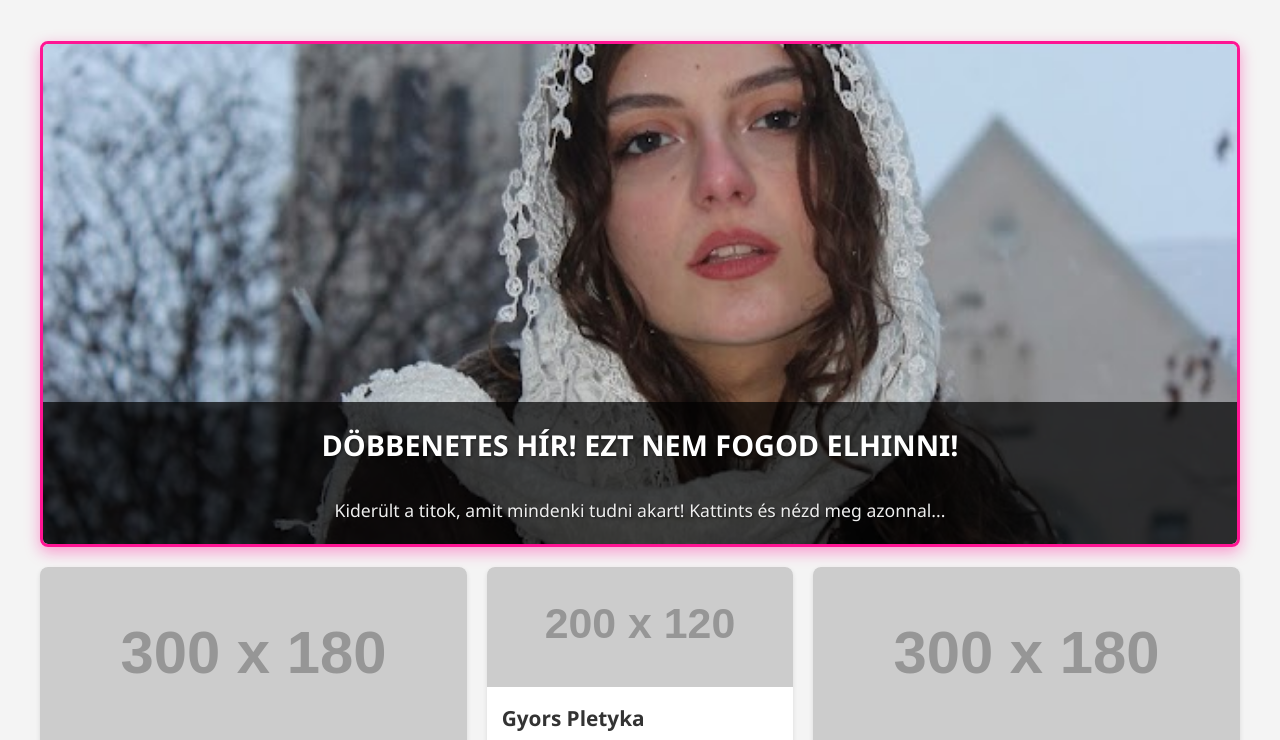
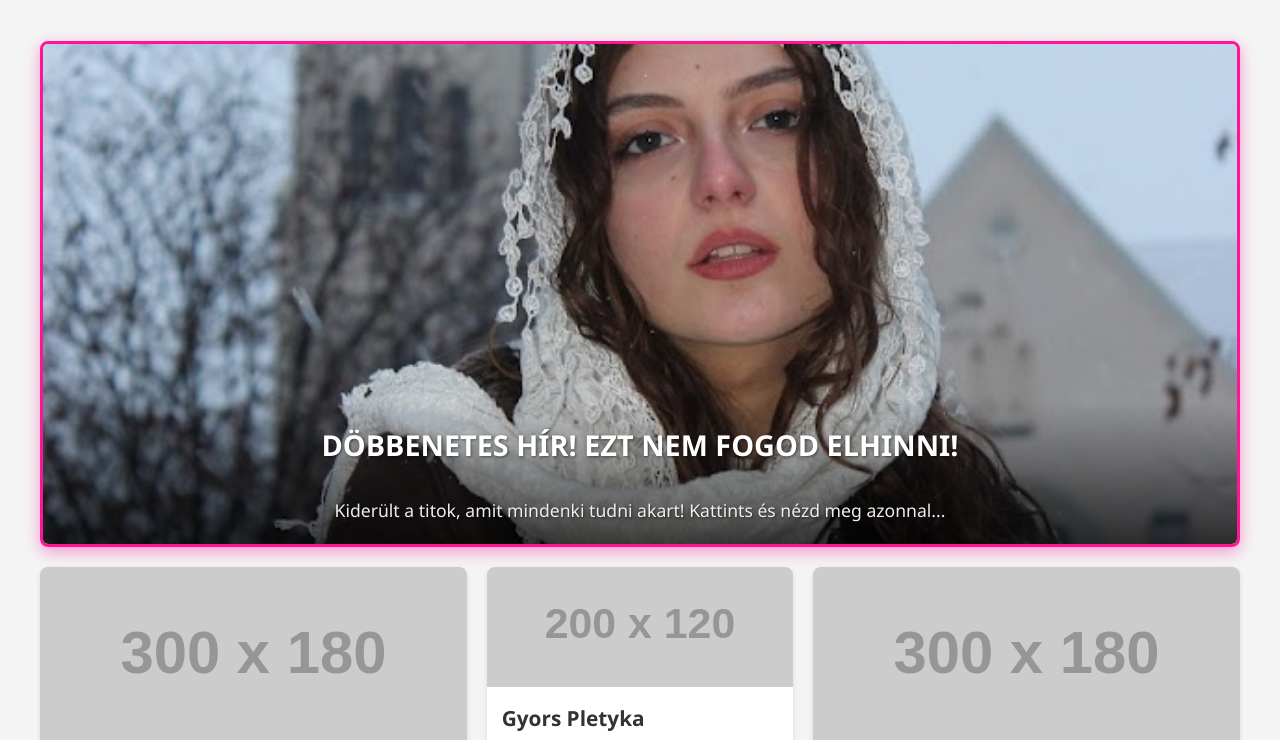
Before and after one commit to Nemzetinapirossz/Eltitkolt-hirek, a plain HTML site: page index.html in a window 1280 px wide. Shown: the part 60-800 px from the top of the page. Drawn offline with Linux system fonts and the light colour scheme; placeholder pictures from the web are drawn by us.

Commit message:
shadow fix

```diff
--- a/index.html
+++ b/index.html
@@ -178,7 +178,7 @@
         }
          /* A tartalom div kapja a féláttetsző hátteret */
         .grid-item.clickbait-highlight .card-content {
-            background-color: rgba(0, 0, 0, 0.7); /* Féláttetsző sötét háttér */
+            background-image: linear-gradient(rgba(3, 3, 3, 0), rgba(0, 0, 0, 0.7)); /* Féláttetsző sötét háttér */
             padding: 20px; /* Nagyobb padding */
             width: 100%; /* Teljes szélesség */
             box-sizing: border-box; /* Padding beleszámít a szélességbe */
```
